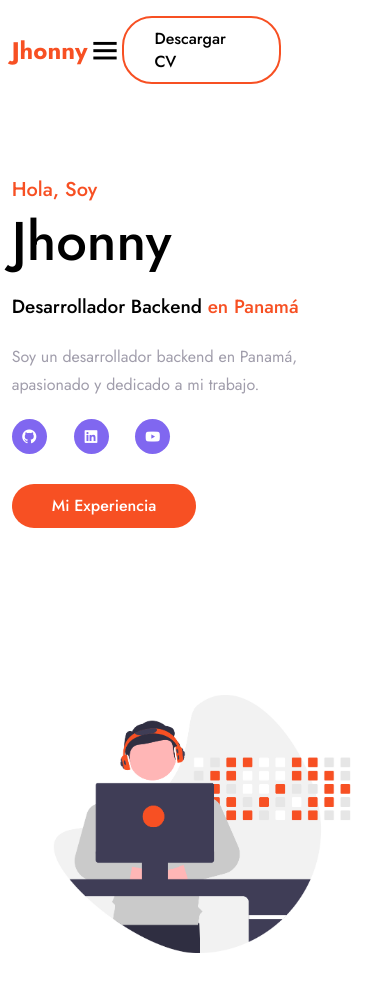
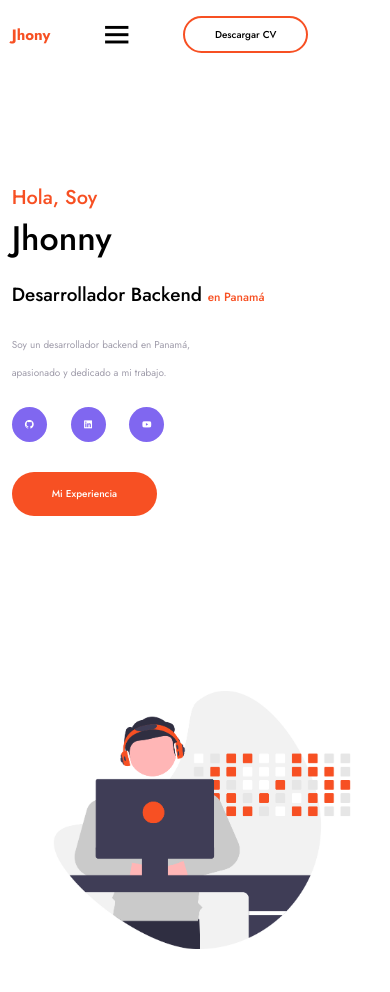
Before and after one commit to juandaniel-pa/Portfolio-Jhonny, a plain HTML site: page index.html in a window 390 px wide. Shown: the top 992 px of the page. Drawn offline with nearby package versions, Linux system fonts and the light colour scheme.

Commit message:
name change

```diff
--- a/css/style.css
+++ b/css/style.css
@@ -6,6 +6,7 @@
     list-style: none;
     text-decoration: none;
     scroll-behavior: smooth;
+    font-size: 62.5%;
 }
 
 :root{
@@ -16,6 +17,7 @@
     --big-font: 5rem;
     --h2-font: 3rem;
     --p-font: 1.1rem;
+
 }
 
 body {
@@ -595,9 +597,11 @@ span{
     }
     header{
         max-width: 100%;
-        width: 75%;
+        width: 55%;
+        min-width: 320px;
         padding-right: 10px 20px 10px 10px;
     }
+
     .home{
         max-width: 100%;
         width: 80%;
@@ -615,4 +619,5 @@ span{
         width: 380px;
         height: auto;
     }
+
 }
--- a/index.html
+++ b/index.html
@@ -20,7 +20,7 @@
 
     <!-- Header -->
     <header>
-        <a href="#" class="logo">Jhonny</a>
+        <a href="#" class="logo">Jhony</a>
         <div class="bx bx-menu" id="menu-icon"></div>
 
         <ul class="navlist">
```
